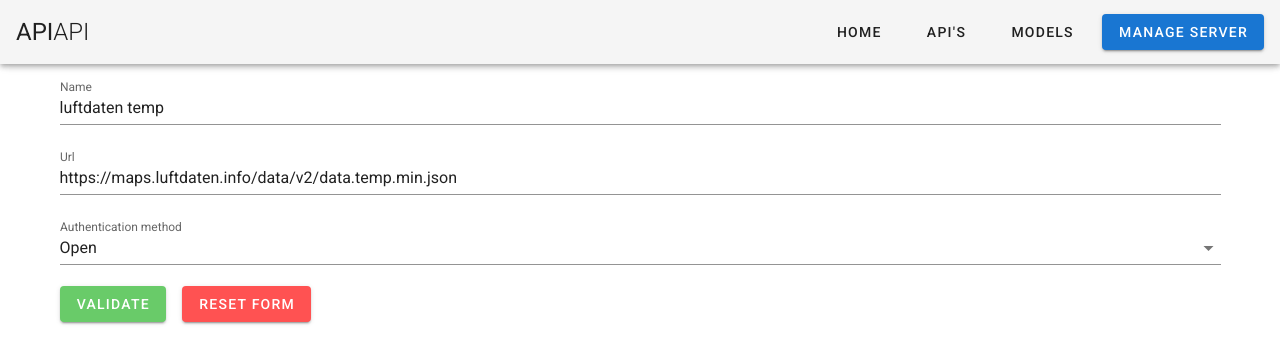
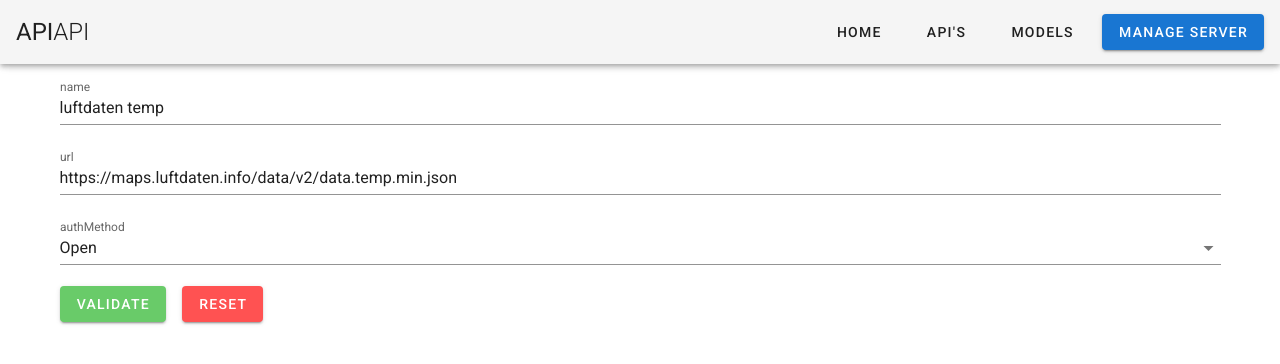
Before and after one commit to lab9k/apiapi, a Nuxt app: page /create in a window 1280 px wide. Shown: the top 364 px of the page. Built offline with nearby package versions, Linux system fonts and the light colour scheme.

Commit message:
Added translations for create page.

```diff
--- a/locales/en.json
+++ b/locales/en.json
@@ -1,4 +1,18 @@
 {
  "api": "API | APIs | {count} APIs",
- "invoke_all": "invoke all"
+ "invoke_all": "invoke all",
+ "formLabels": {
+  "name": "Name",
+  "url": "URL",
+  "authMethod": "Authentication method",
+  "apiKey": "API key",
+  "setBasePath": "Set base path"
+ },
+ "actions": {
+  "addHeader": "Add header",
+  "removeHeader": "Remove header",
+  "validate": "Validate",
+  "reset": "Reset form",
+  "confirm": "Confirm"
+ }
 }
--- a/pages/create.vue
+++ b/pages/create.vue
@@ -7,14 +7,14 @@
       <v-text-field
         v-model="name"
         :rules="nameRules"
-        label="Name"
+        :label="$t('name')"
         required
       />
 
       <v-text-field
         v-model="url"
         :rules="urlRules"
-        label="Url"
+        :label="$t('url')"
         required
       />
 
@@ -22,30 +22,28 @@
         v-model="authMethod"
         :items="authMethodItems"
         :rules="authMethodRules"
-        label="Authentication method"
+        :label="$t('authMethod')"
         required
       />
 
       <v-text-field
         v-model="apiKey"
         v-if="authMethod === 'api_key'"
-        label="Api Key"
+        :label="$t('apiKey')"
       />
       <v-sheet v-if="authMethod === 'custom_headers'">
         <v-row>
           <v-btn
             @click="addHeader"
+            v-text="$t('addHeader')"
             color="success lighten-1"
             class="mr-4"
-          >
-            add header
-          </v-btn>
+          />
           <v-btn
             @click="removeHeader"
+            v-text="$t('removeHeader')"
             color="error lighten-1"
-          >
-            remove header
-          </v-btn>
+          />
         </v-row>
         <custom-header-input
           v-for="n in customHeaders"
@@ -56,20 +54,16 @@
       <v-btn
         :disabled="!valid"
         @click="validate"
+        v-text="$t('validate')"
         color="success lighten-1"
         class="mr-4"
-      >
-        Validate
-      </v-btn>
-
+      />
       <v-btn
         @click="reset"
+        v-text="$t('reset')"
         color="error"
         class="mr-4"
-      >
-        Reset Form
-      </v-btn>
-
+      />
       <v-progress-circular
         v-if="loadingData"
         indeterminate
@@ -82,9 +76,8 @@
     >
       <v-switch
         v-model="basePathSelectorVisible"
-        :label="'Set base path'"
+        :label="$t('setBasePath')"
       />
-
       <v-text-field
         v-if="basePathSelectorVisible"
         @change="setBasePath"
@@ -104,10 +97,9 @@
       <template v-slot:btn>
         <v-btn
           @click="$refs.confirmDialog.toggle()"
+          v-text="$t('confirm')"
           class="mt-5"
-        >
-          Confirm
-        </v-btn>
+        />
       </template>
     </confirm-creation-dialog>
   </v-container>
```
Also changed, not shown: 1 other file (tests, documents, lock files or other folders).
